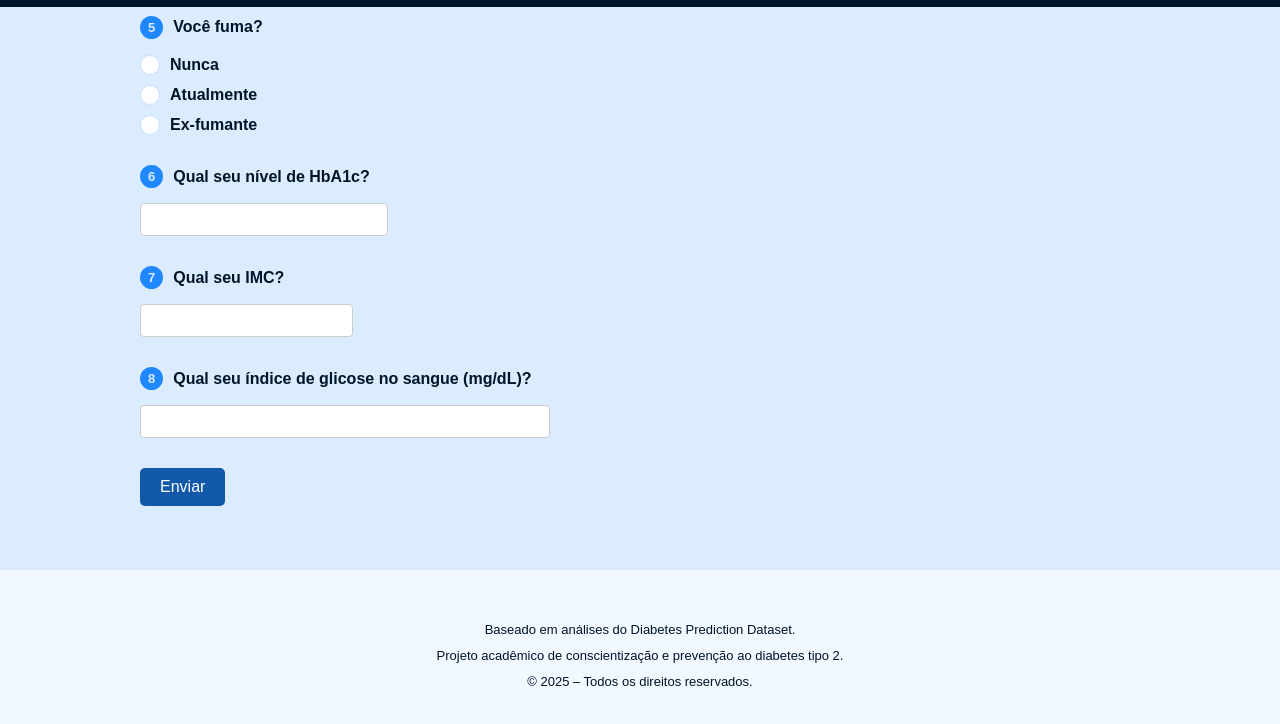
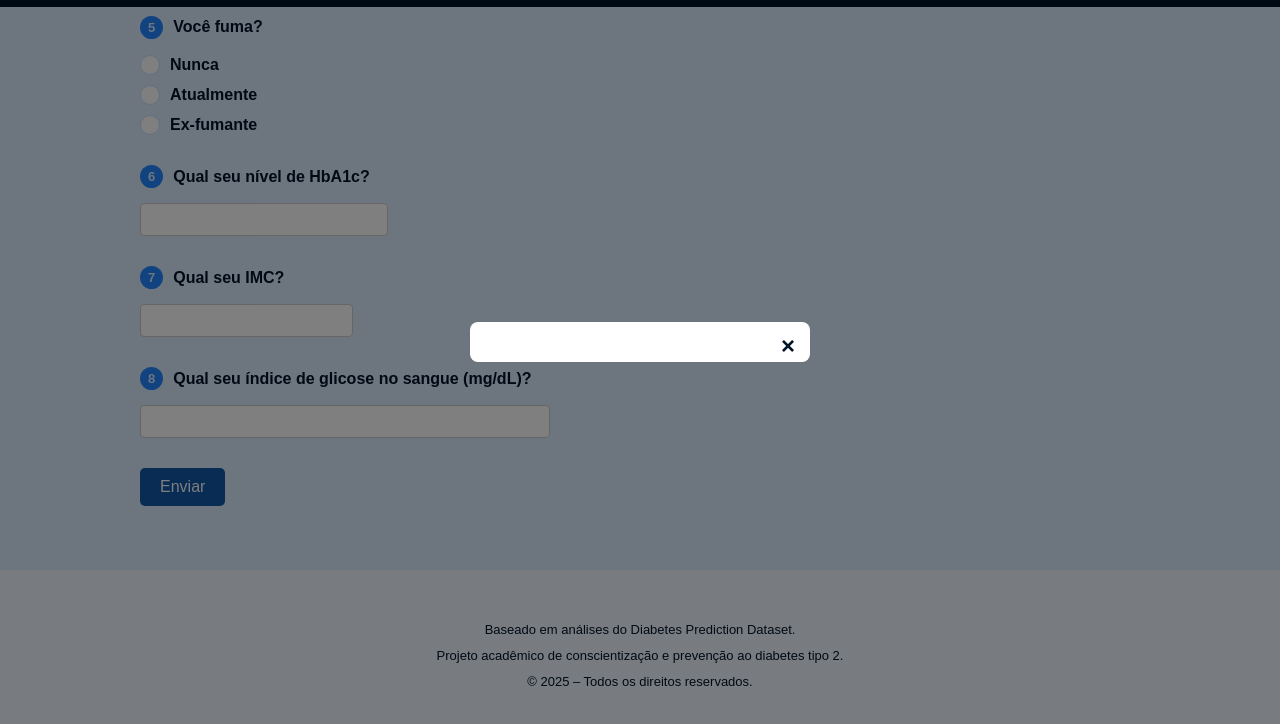
Before and after one commit to Jricardoqc/Diabetes, a plain HTML site: page HTML/Teste.html in a window 1280 px wide. Both pictures are taken after a click on the button "Enviar". Shown: the part 964-1688 px from the top of the page. Drawn offline with Linux system fonts and the light colour scheme.

Commit message:
mudanças

```diff
--- a/CSS/Teste.css
+++ b/CSS/Teste.css
@@ -95,6 +95,42 @@ select {
   box-shadow: inset 0 0 0 4px white;
 }
 
+.popup-hidden {
+  display: none;
+}
+
+/* Pop-up visível */
+.popup-visible {
+  display: block;
+  position: fixed;
+  top: 0; left: 0; right: 0; bottom: 0;
+  background-color: rgba(0, 0, 0, 0.5); /* sombra escura */
+  display: flex;
+  justify-content: center;
+  align-items: center;
+  z-index: 1000;
+}
+
+/* Conteúdo do pop-up */
+.popup-content {
+  background-color: white;
+  padding: 20px;
+  border-radius: 8px;
+  position: relative;
+  width: 300px;
+  text-align: center;
+}
+
+/* Botão fechar */
+.close-button {
+  position: absolute;
+  top: 10px;
+  right: 15px;
+  cursor: pointer;
+  font-size: 24px;
+  font-weight: bold;
+}
+
 /* Hover */
 .radio-option:hover .custom-radio {
   border-color: #2980b9;
--- a/HTML/Teste.html
+++ b/HTML/Teste.html
@@ -127,7 +127,14 @@
         <input type="number" id="glicose" name="glicose" required>
       </div>
 
-      <button onclick="enviarFormulario()" type="submit">Enviar</button>
+      <button id="openPopup" onclick="enviarFormulario()" type="submit">Enviar</button>
+    </div>
+
+    <div id="popup" class="popup-hidden">
+      <div class="popup-content">
+        <span id="closePopup" class="close-button">&times;</span>
+        <p id="popupMessage"></p>
+      </div>
     </div>
   </section>
 
--- a/script.js
+++ b/script.js
@@ -42,3 +42,25 @@ function enviarFormulario() {
       alert("Erro: " + (err.error || "Erro ao enviar dados"));
     });
 }
+
+const openBtn = document.getElementById('openPopup');
+const closeBtn = document.getElementById('closePopup');
+const popup = document.getElementById('popup');
+
+openBtn.addEventListener('click', () => {
+  popup.classList.remove('popup-hidden');
+  popup.classList.add('popup-visible');
+});
+
+closeBtn.addEventListener('click', () => {
+  popup.classList.remove('popup-visible');
+  popup.classList.add('popup-hidden');
+});
+
+// Fecha o pop-up se clicar fora do conteúdo
+popup.addEventListener('click', (e) => {
+  if (e.target === popup) {
+    popup.classList.remove('popup-visible');
+    popup.classList.add('popup-hidden');
+  }
+});
```
Also changed, not shown: 1 other file.
